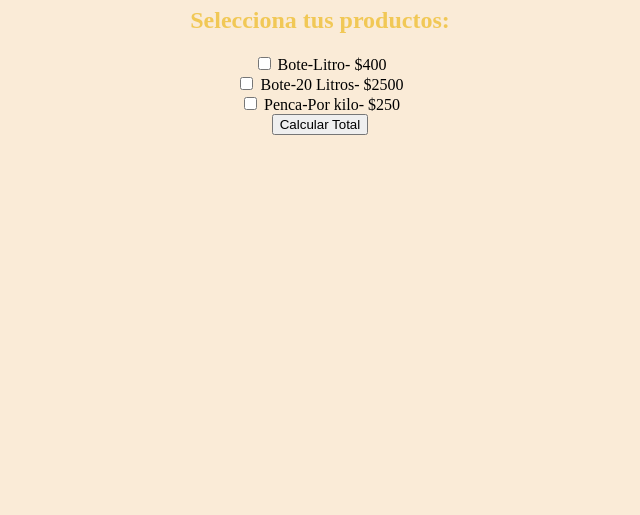
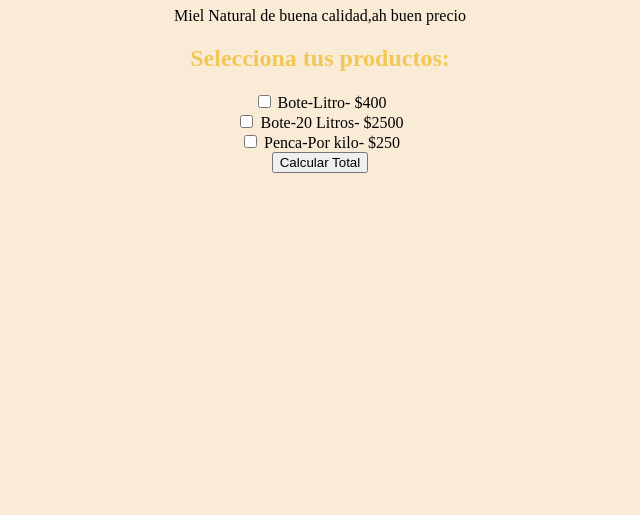
Before and after one commit to jas12medina/mie, a plain HTML site: page index.html in a window 1280 px wide. Shown: the part 285-800 px from the top of the page, without its empty margins (320-960 px from the left). Drawn offline with Linux system fonts and the light colour scheme.

Commit message:
Add files via upload

```diff
--- a/index.html
+++ b/index.html
@@ -10,6 +10,7 @@
 <body>
   <center><img src=".png.jpeg" alt="miel"  width="200px">
     <h1>Miel</h1>
+    <p>Miel Natural de buena calidad,ah buen precio</p>
 <div>
   <h2>Selecciona tus productos:</h2>
   <form id="productForm">
```
